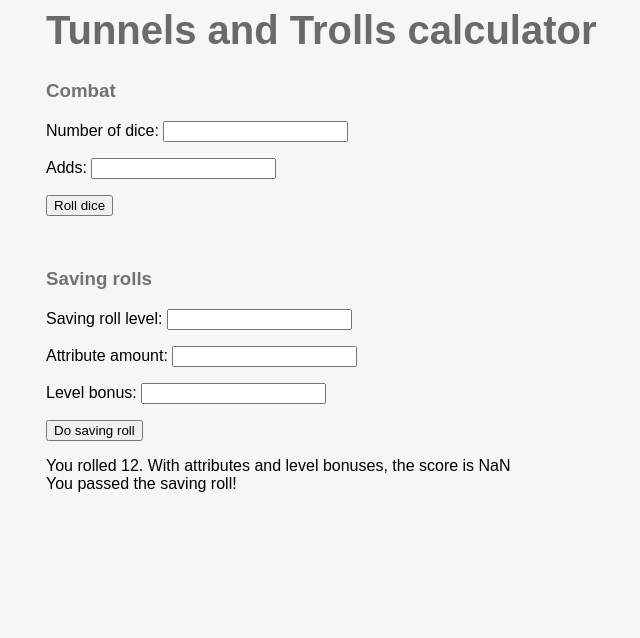
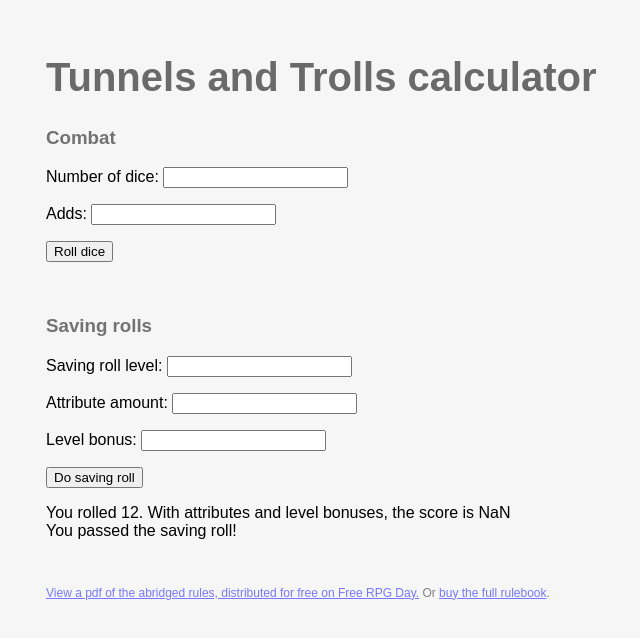
Before and after one commit to adam-binks/Tunnels-and-Trolls-calculator, a plain HTML site: page index.html in a window 1280 px wide. Both pictures are taken after a click on the button "Do saving roll". Shown: the whole page, without its empty margins (294-934 px from the left). Drawn offline with Linux system fonts and the light colour scheme.

Commit message:
Fixes to doubles rerolling, more styling

```diff
--- a/index.html
+++ b/index.html
@@ -19,6 +19,8 @@
         <p>Level bonus: <input id="levelBonus"> </p>
         <button onclick="rollSaving()">Do saving roll</button>
         <p id="resultsSavingRoll"></p>
+        <br>
+        <p id="rules"><a href="https://drive.google.com/file/d/0B_t9T4-85XzRZ0hobkxHYUZhOW8/view?usp=sharing">View a pdf of the abridged rules, distributed for free on Free RPG Day.</a> Or <a href="http://www.flyingbuffalo.com">buy the full rulebook</a>.</p>
     </div>
 
 </body>
--- a/scripts.js
+++ b/scripts.js
@@ -1,14 +1,26 @@
 var recentResults = [];
 var maxRecentResults = 5;
 
-function rollDice(numDice, allowDoubles) {
+function rollDice(numDice) {
     "use strict";
 
     var result = Math.floor(Math.random() * (numDice * 6 - numDice + 1) + numDice);
-    // check if a double was rolled - if so, add another dice roll to the result. The second dice roll could even be a double.
-    if (allowDoubles && Math.random() < Math.pow(1 / 6, numDice)) {
-        result += rollDice(numDice, true);
+    return result;
+}
+
+// roll two dice. if they're the same, roll again and add on that result
+function rollTwoDiceAndCheckForDoubles() {
+    "use strict";
+
+    var roll1 = Math.floor(Math.random() * 5 + 1);
+    var roll2 = Math.floor(Math.random() * 5 + 1);
+
+    var result = roll1 + roll2;
+
+    if (roll1 === roll2) {
+        result += rollTwoDiceAndCheckForDoubles();
     }
+
     return result;
 }
 
@@ -45,7 +57,7 @@ function rollSaving() {
     var levelBonus = parseInt(document.getElementById("levelBonus").value);
     var resultsPara = document.getElementById("resultsSavingRoll");
 
-    var diceResult = rollDice(2, true); // allow double rerolls
+    var diceResult = rollTwoDiceAndCheckForDoubles();
     var requiredScore = level * 5 + 15;
 
     var didMakeSavingRollText = "passed";
--- a/styles.css
+++ b/styles.css
@@ -2,10 +2,11 @@
     width: 600px;
     margin: 0 auto;
     font-family: sans-serif;
+    padding-top: 20px;
 }
 
 html {
-    background-color: f6f6f6;
+    background-color: #f6f6f6;
 }
 
 h1 {
@@ -16,3 +17,12 @@ h1 {
 h3 {
     color: #727272
 }
+
+#rules {
+    font-size: 12;
+    color: grey;
+}
+
+a:link {
+    color: #7878ff;
+}
```
